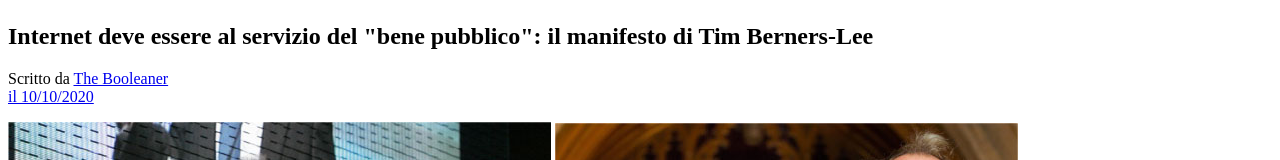
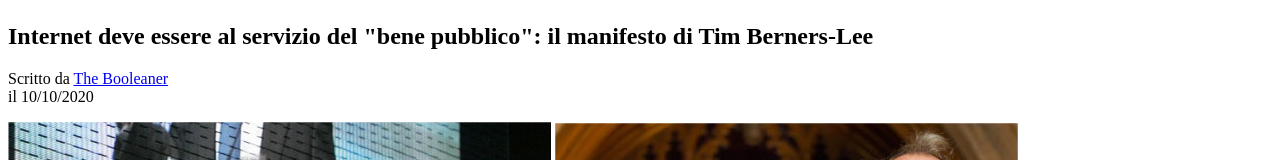
Before and after one commit to MatteD04/html-css-booleaner, a plain HTML site: page index.html in a window 1280 px wide. Shown: the part 330-490 px from the top of the page. Drawn offline with Linux system fonts and the light colour scheme.

Commit message:
fix first p

```diff
--- a/index.html
+++ b/index.html
@@ -15,7 +15,7 @@
         <section>
             <h1>Internet deve essere al servizio del "bene pubblico": il manifesto di Tim Berners-Lee</h1>
          <div class="caption">
-            <p>Scritto da <a href="https://boolean.careers/?utm_source=google&utm_campaign=it_search_brand&utm_medium=cpc&utm_content=boolean&utm_term=boolean&gad_source=1&gclid=CjwKCAiAtt2tBhBDEiwALZuhACY2_YhQmcJgZEgdUIG9evhJb7zpE8XmGC__uN30vSmhThiirq6cSRoC82AQAvD_BwE"> The Booleaner <br> il 10/10/2020</a></p>
+            <p>Scritto da <a href="https://boolean.careers/?utm_source=google&utm_campaign=it_search_brand&utm_medium=cpc&utm_content=boolean&utm_term=boolean&gad_source=1&gclid=CjwKCAiAtt2tBhBDEiwALZuhACY2_YhQmcJgZEgdUIG9evhJb7zpE8XmGC__uN30vSmhThiirq6cSRoC82AQAvD_BwE"> The Booleaner</a> <br> il 10/10/2020</p>
          </div>
          <img src="./img/tim-1.jpg" alt="Tim Berners">
          <img src="./img/tim-2.jpg" alt="Tim Berners">
```
